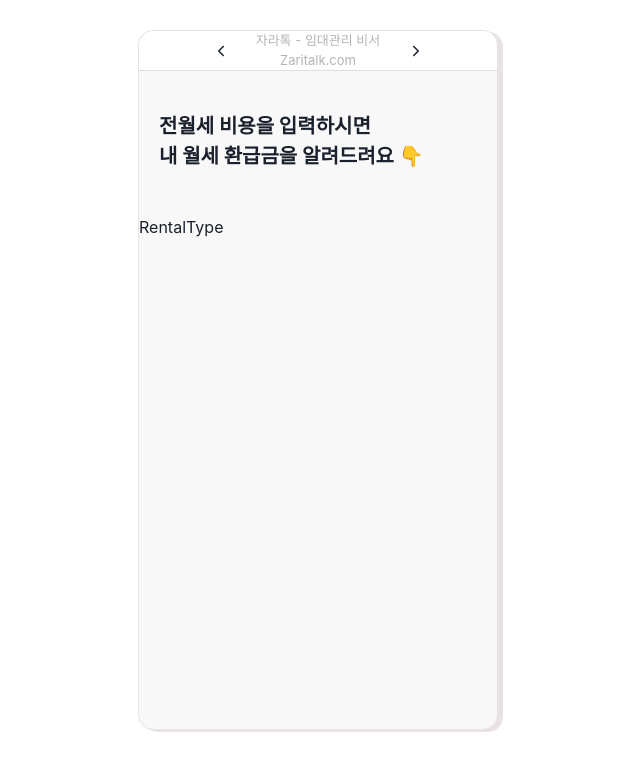
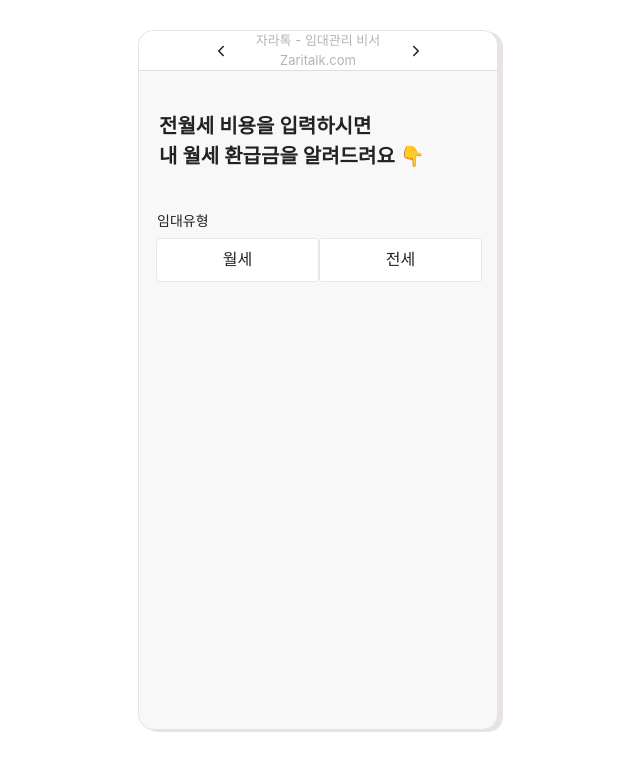
Before and after one commit to pjh1011409/callbuslab-codingtest, a React (Create React App) app: page /rentalPage in a window 1280 px wide. Shown: the top 770 px of the page, without its empty margins (322-962 px from the left). Built offline with nearby package versions, Linux system fonts and the light colour scheme.

Commit message:
Feat: Create root components for  rental's components

```diff
--- a/src/components/Rental/Type.tsx
+++ b/src/components/Rental/Type.tsx
@@ -1,7 +1,47 @@
-import React from 'react';
+import React, { useEffect, useState } from 'react';
+import RentalInput from './Input';
+import { useDispatch } from 'react-redux';
+import { setRentalType } from '../../redux/reducer/inputSlice';
+import { Button, Title, TypeBox } from '../../styles/Rental.style';
+import useCustomSelector from '../../hooks/useCustomSelector';
 
 const RentalType = () => {
-  return <div>RentalType</div>;
+  const dispatch = useDispatch();
+  const { RentalType } = useCustomSelector().inputState;
+  const [isClickedMontly, setIsClickedMontly] = useState(false);
+  const [isClickedCharter, setIsClickedCharter] = useState(false);
+
+  const handleClickMontly = () => {
+    setIsClickedMontly(!isClickedMontly);
+    setIsClickedCharter(false);
+    dispatch(setRentalType('월세'));
+  };
+
+  const handleClickCharter = () => {
+    setIsClickedCharter(!isClickedCharter);
+    setIsClickedMontly(false);
+    dispatch(setRentalType('전세'));
+  };
+
+  useEffect(() => {
+    setIsClickedMontly(RentalType === '월세');
+    setIsClickedCharter(RentalType === '전세');
+  }, [RentalType]);
+
+  return (
+    <>
+      <Title>임대유형</Title>
+      <TypeBox>
+        <Button isClicked={isClickedMontly} onClick={handleClickMontly}>
+          월세
+        </Button>
+        <Button isClicked={isClickedCharter} onClick={handleClickCharter}>
+          전세
+        </Button>
+      </TypeBox>
+      <RentalInput isClickedMontly={isClickedMontly} isClickedCharter={isClickedCharter} />
+    </>
+  );
 };
 
 export default RentalType;
--- a/src/components/Rental/index.tsx
+++ b/src/components/Rental/index.tsx
@@ -1,13 +1,14 @@
 import React from 'react';
 import RentalHeader from './Header';
 import RentalType from './Type';
+import { RentalWrapper } from '../../styles/Rental.style';
 
 const Rental = () => {
   return (
-    <>
+    <RentalWrapper>
       <RentalHeader />
       <RentalType />
-    </>
+    </RentalWrapper>
   );
 };
 
```
